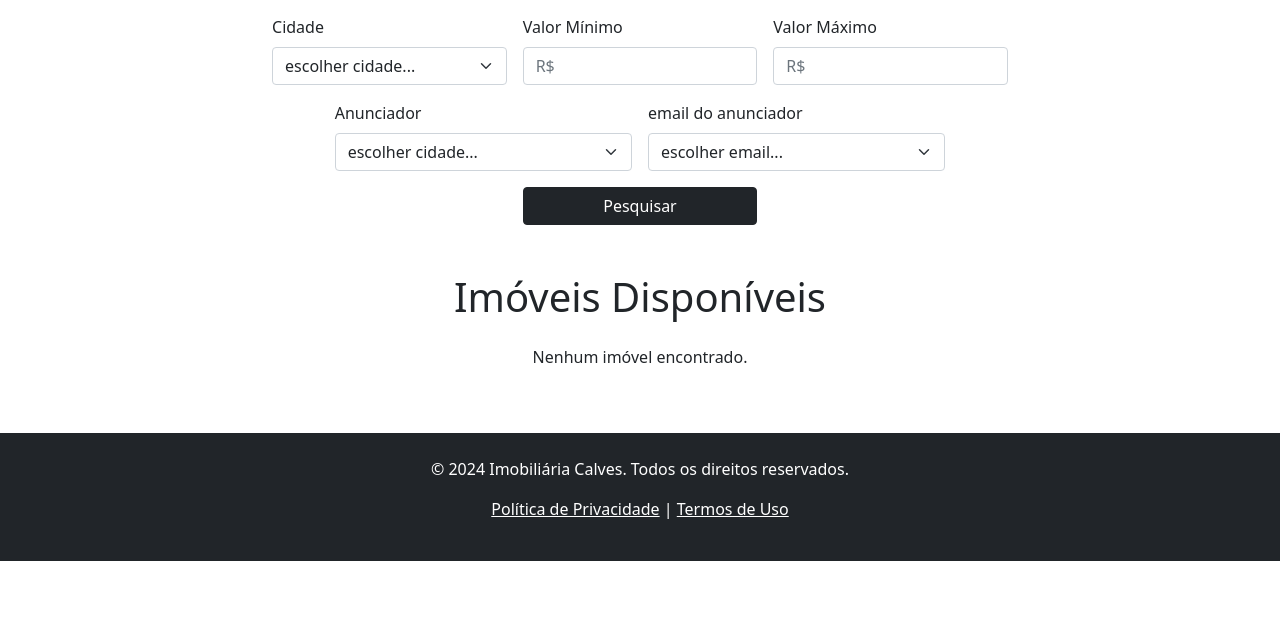
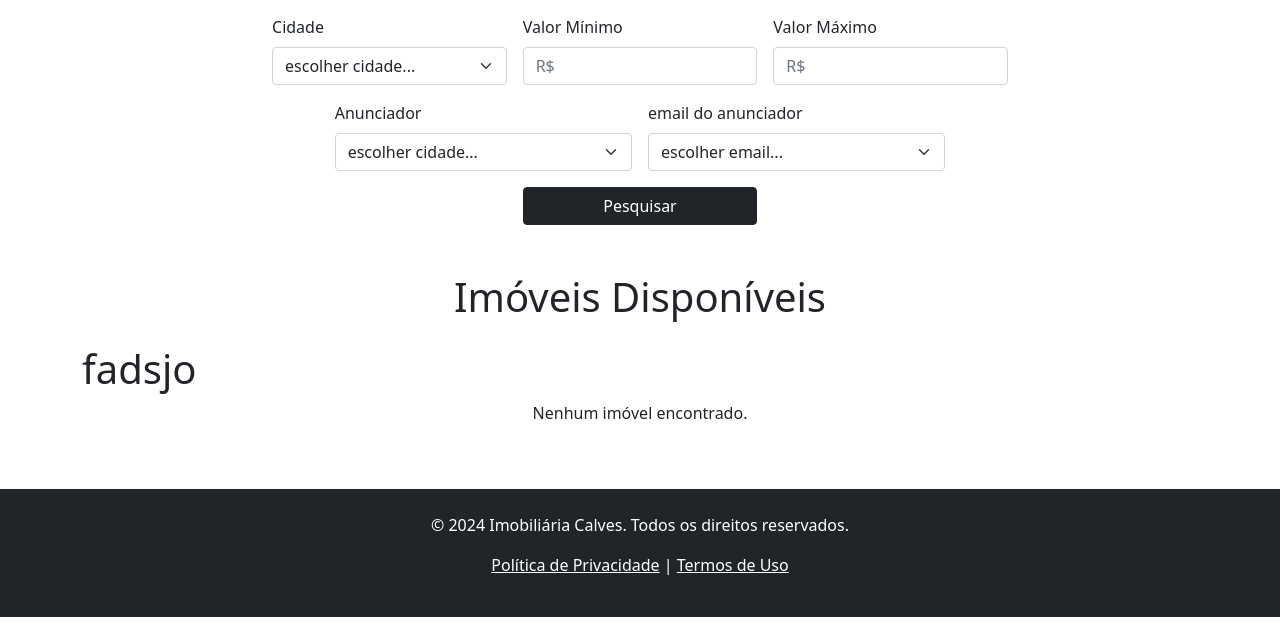
Before and after one commit to caua-carvalho/carves_modelo, a PHP site: page / in a window 1280 px wide. Shown: the part 147-780 px from the top of the page. Run offline with PHP 8.4, Linux system fonts and the light colour scheme; data that the repository does not hold is empty.

Commit message:
Update index.php

```diff
--- a/index.php
+++ b/index.php
@@ -45,7 +45,7 @@ include_once "./estilo/header.html";
 
 <div class="container mt-5">
     <h1 class="text-center mb-4">Imóveis Disponíveis</h1>
-
+<h1>fadsjo</h1>
     <div class="row">
         <?php
             // Construindo a consulta SQL com filtros dinâmicos
```
